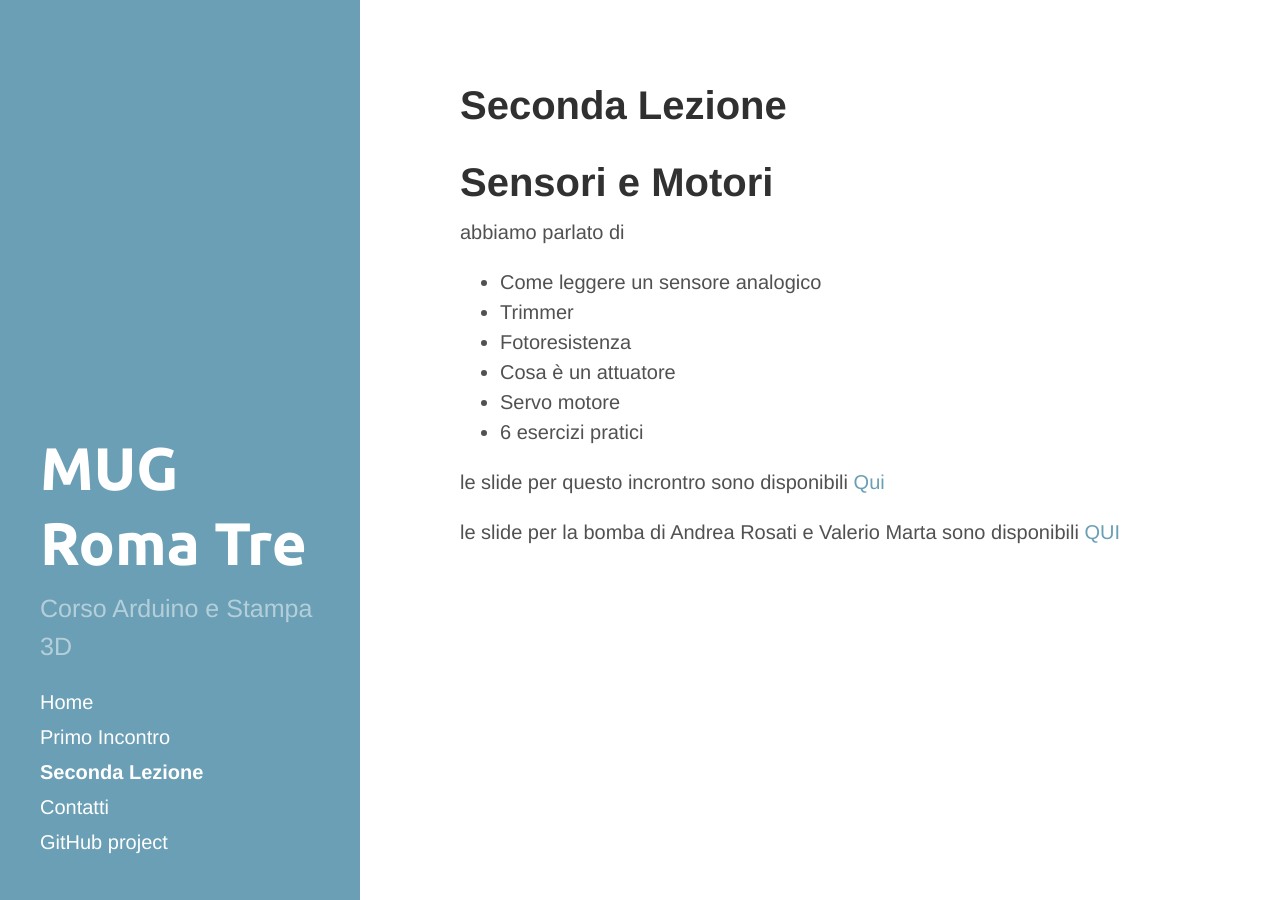
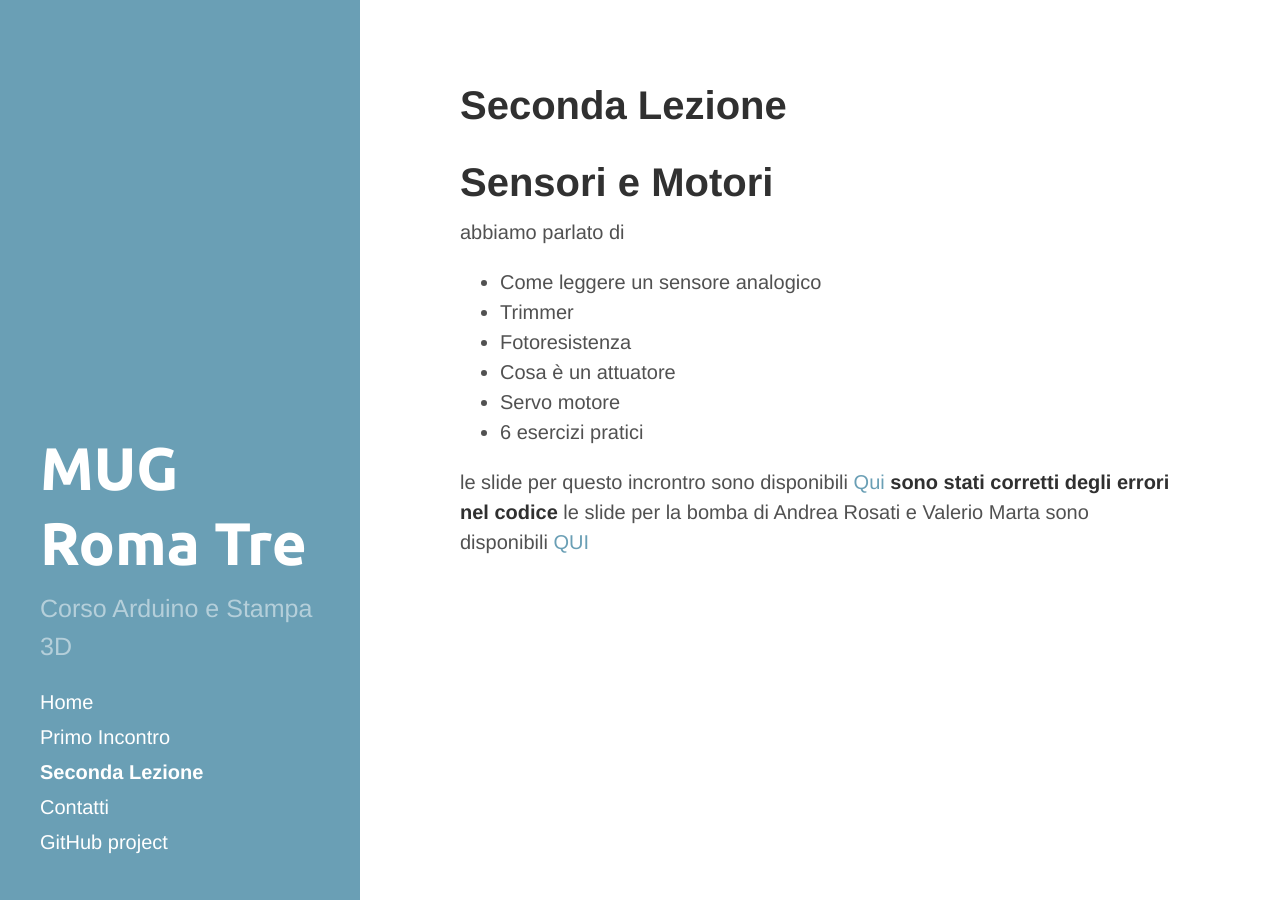
Before and after one commit to mugroma3/corso-arduino, a Jekyll site: the page built from 02 Lezione.md, in a window 1280 px wide. Built offline with Jekyll 4.4.1, drawn with Linux system fonts in a browser that asks for light colours.

Commit message:
update 02

```diff
--- a/02 Lezione.md
+++ b/02 Lezione.md
@@ -17,5 +17,5 @@ abbiamo parlato di
 
 
 le slide per questo incrontro sono disponibili [Qui]({{ site.baseurl }}/materiale/lezione2.pdf)
-
+**sono stati corretti degli errori nel codice**
 le slide per la bomba di Andrea Rosati e Valerio Marta sono disponibili [QUI]({{ site.baseurl }}/materiale/slidebomba.pdf)
```
